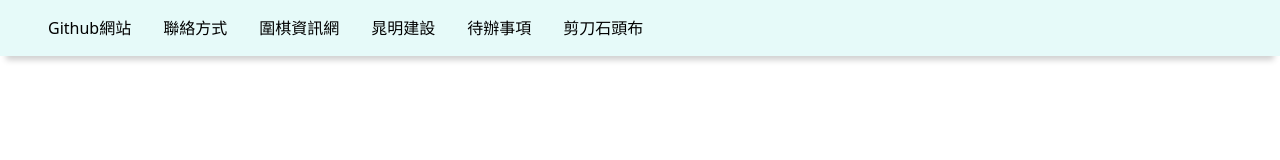
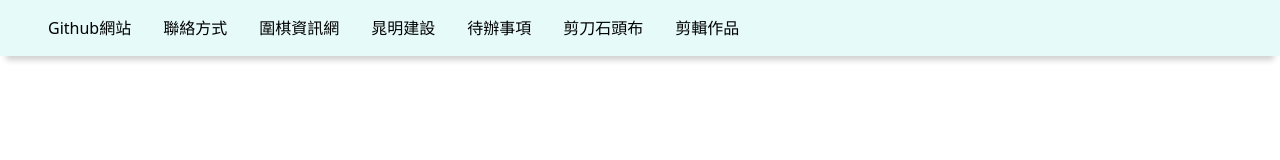
Before and after one commit to PeteChiang1211/PeteChiang1211, a plain HTML site: page index.html in a window 1280 px wide. Shown: the top 160 px of the page. Drawn offline with nearby package versions, Linux system fonts and the light colour scheme.

Commit message:
Update index.html

```diff
--- a/index.html
+++ b/index.html
@@ -54,6 +54,12 @@
             href="https://petechiang1211.github.io/RockPapaerScissor/"
             target="_blank"
             >剪刀石頭布</a
+          >
+        </li>
+        <li>
+          <a
+            href="https://www.youtube.com/playlist?list=PLSLXEul8LBI1HJXhzmS0h7jfNR-Ll08pz="_blank"
+            >剪輯作品</a
           >
         </li>
       </ul>
```
